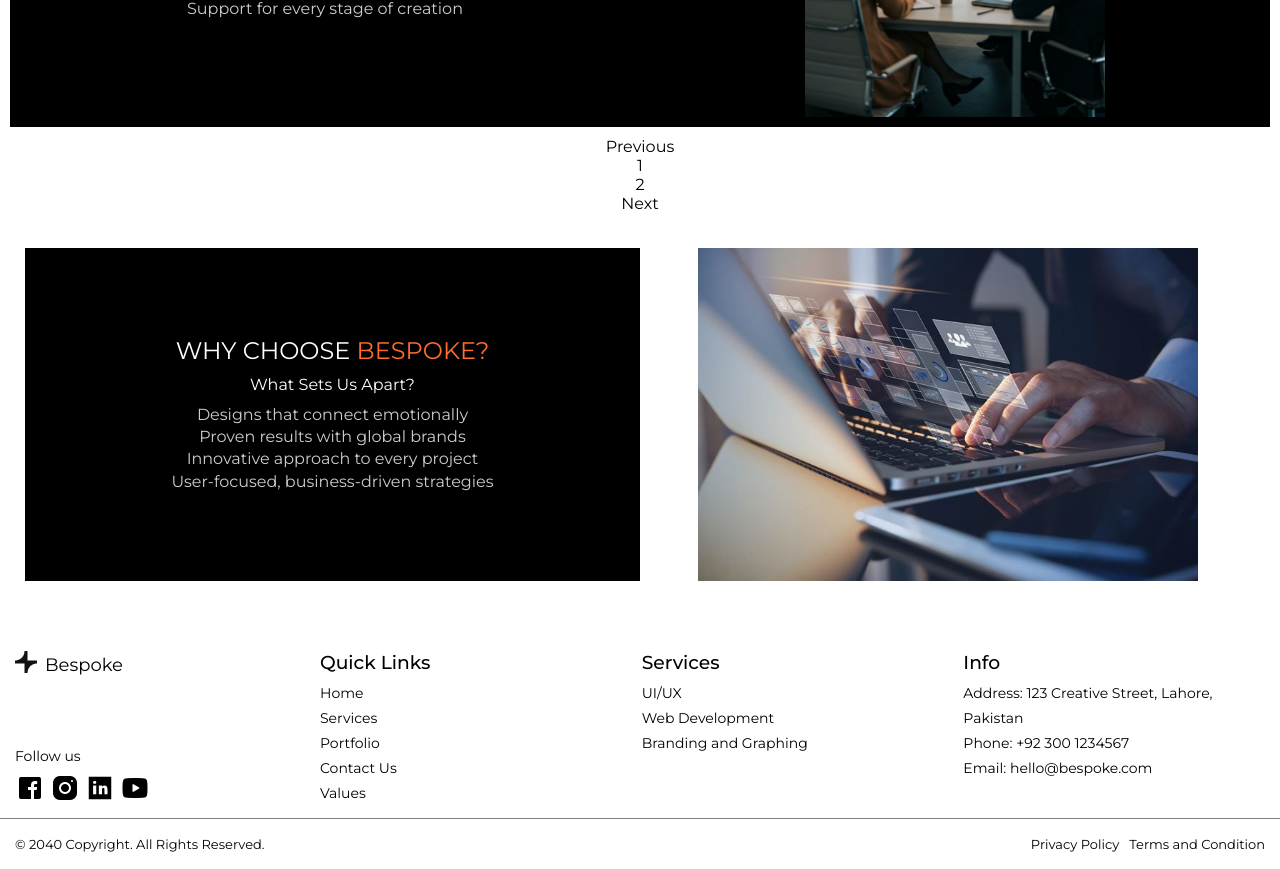
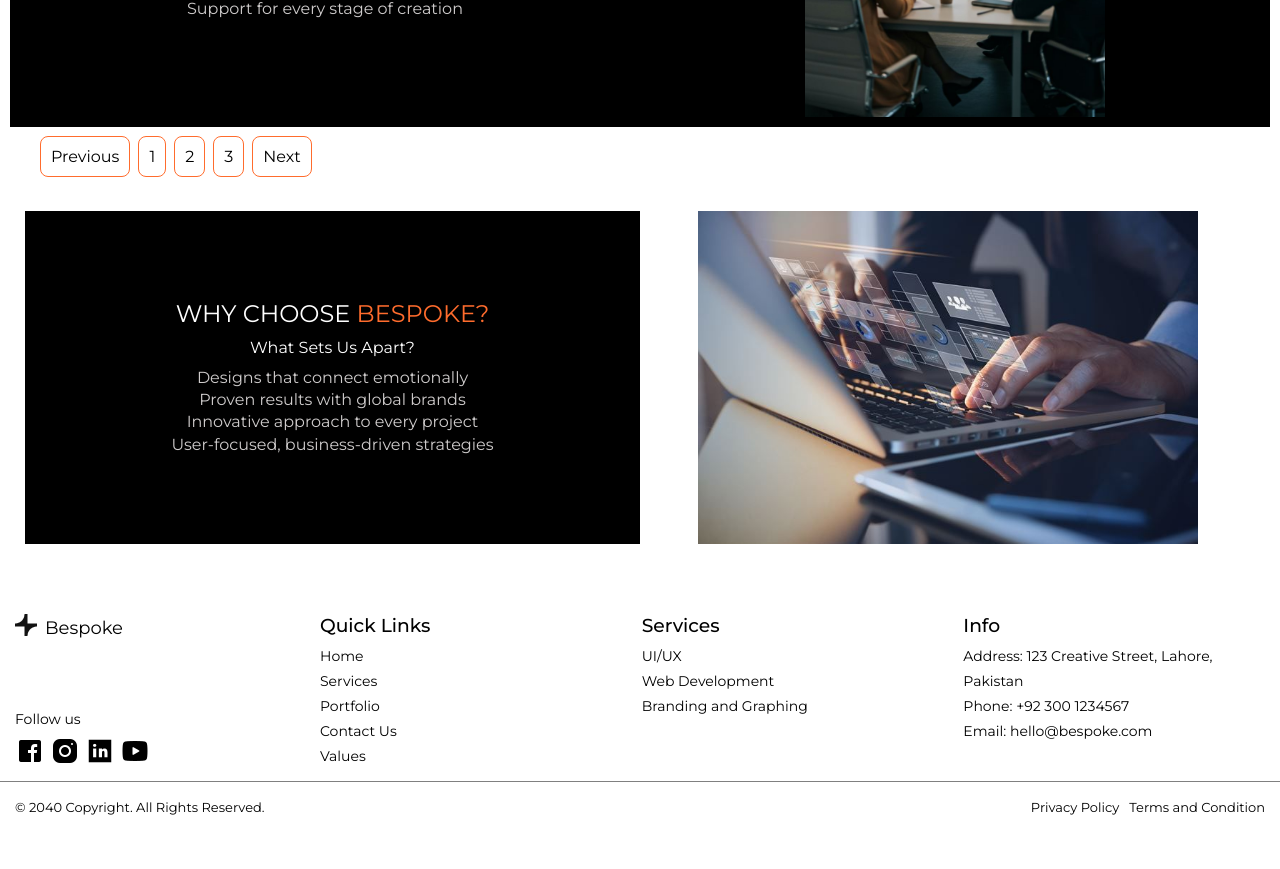
Before and after one commit to aisharana21/BespokeProject, a React (Vite) app: page /service in a window 1280 px wide. Shown: the part 2840-3709 px from the top of the page. After the commit the page ends 3672 px from the top, so only its background shows below. Built offline with nearby package versions, Linux system fonts and the light colour scheme; no server answers.

Commit message:
pagination css

```diff
--- a/src/components/CSS/detail-service-overview-pagination.css
+++ b/src/components/CSS/detail-service-overview-pagination.css
@@ -0,0 +1,31 @@
+.pagination-bttn{
+  display: flex;
+  gap: 8px;
+align-items: center;
+cursor: pointer;
+list-style: none;
+  padding: 10px;
+  margin-top: 10px;
+  margin-left: 20px;
+}
+.pagination-bttn a{
+ padding: 10px;
+    border-radius: 8px;
+      background-color:transparent ;
+  border-radius: 8px;
+
+    border:1px solid #FF6C2D;
+    transition:background-color 0.3s ease-in-out, color 0.3s ease-in-out;
+}
+.pagination-bttn a:hover{
+    background-color: black;
+    color: white;
+    border: none;
+}
+@media (max-width:660px) {
+    .pagination-bttn{
+        align-items: center;
+        justify-content: center;
+        margin-left: 0;
+    }
+}
--- a/src/components/DetailServiceOverview.jsx
+++ b/src/components/DetailServiceOverview.jsx
@@ -2,6 +2,7 @@ import './CSS/DefaultStyle/card.css';
 import './CSS/detail-service-overview-pagination.css';
 import { detailServiceData } from './data/detailServiceData';
 import './CSS/DefaultStyle/detail-overview.css';
+// eslint-disable-next-line no-unused-vars
 import { motion } from 'framer-motion';
 import ReactPaginate from 'react-paginate';
 import { useState } from 'react';
@@ -87,8 +88,8 @@ setPageNumber(selected);
         pageCount={pageCount}
         onPageChange={pageChange}
         containerClassName='pagination-bttn'
-        previousLinkClassName='prev-bttn'
-        nextLinkClassName='next-bttn'
+        previousLinkClassName='previous'
+        nextLinkClassName='next'
         disabledClassName='pagination-disabled'
         activeClassName='pagination-active'
         />
--- a/src/components/data/detailServiceData.jsx
+++ b/src/components/data/detailServiceData.jsx
@@ -7,6 +7,8 @@ import DevelopmentMocking from '../../assets/softwaredevelopment.jpg';
 import WebDesignMocking from '../../assets/webdesignmocking.jpg';
 import GraphicDesignMocking from '../../assets/graphicdesignmocking.jpg';
 import PackagingDesignMocking from '../../assets/packagingdesignmocking.jpg';
+import MotionGraphicsMocking from '../../assets/motionandanimation.jpg';
+import DigitalMarketingDesignMocking from '../../assets/digitalmarketdesign.jpg';
 
 export const detailServiceData = [
    {
@@ -113,7 +115,35 @@ export const detailServiceData = [
     "Custom shapes, colors, and finishes",
     "Designs that enhance shelf appeal and brand recognition"
   ]
+},
+{
+  image: MotionGraphicsMocking,
+  name: "Motion Graphics & Animation",
+  heading:
+    "We bring your ideas to life with dynamic animations and motion graphics that captivate and engage your audience.",
+  list: [
+    "Custom animated videos for brands and products",
+    "Explainer videos that simplify complex ideas",
+    "Eye-catching social media motion graphics",
+    "Interactive animations for websites and apps",
+    "High-quality 2D and 3D motion design"
+  ]
+},
+{
+  image: DigitalMarketingDesignMocking,
+  name: "Digital Marketing Design",
+  heading:
+    "We create visually compelling marketing assets that boost your brand’s online presence and drive engagement.",
+  list: [
+    "Creative social media post and ad designs",
+    "Eye-catching banner and display ads",
+    "Email marketing templates that convert",
+    "Consistent visual branding across all campaigns",
+    "Designs optimized for multiple digital platforms"
+  ]
 }
 
 
+
+
   ];
```
Also changed, not shown: src/assets/digitalmarketdesign.jpg (added), src/assets/motionandanimation.jpg (added).
